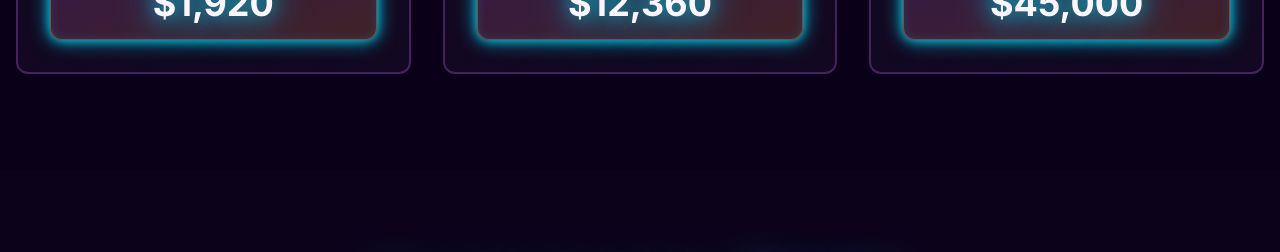
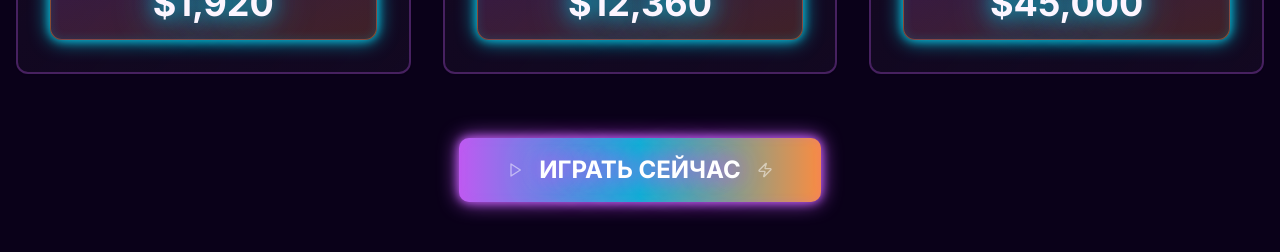
Before and after one commit to pr-poehali-dev/prizmania-crypto-game, a React (Vite) app: page / in a window 1280 px wide. Shown: the part 1920-2172 px from the top of the page. Built offline with nearby package versions, Linux system fonts and the light colour scheme.

Commit message:
feat: добавить кнопку "Играть"

```diff
--- a/src/pages/Index.tsx
+++ b/src/pages/Index.tsx
@@ -296,6 +296,20 @@ const Index = () => {
                   </div>
                 </Card>
               ))}
+            </div>
+
+            <div className="mt-16 flex justify-center animate-fade-in" style={{ animationDelay: '0.6s' }}>
+              <Button
+                size="lg"
+                className="relative group px-12 py-8 text-2xl font-bold bg-gradient-to-r from-primary via-secondary to-accent hover:from-primary/80 hover:via-secondary/80 hover:to-accent/80 neon-border shadow-2xl hover:shadow-primary/50 transition-all duration-300 hover:scale-110"
+                asChild
+              >
+                <a href="https://t.me/PrizmaniaBot?start=rf1j94naat" target="_blank" rel="noopener noreferrer" className="flex items-center gap-4">
+                  <Icon name="Play" size={32} className="animate-pulse" />
+                  <span className="glow-purple">ИГРАТЬ СЕЙЧАС</span>
+                  <Icon name="Zap" size={32} className="animate-pulse" />
+                </a>
+              </Button>
             </div>
           </div>
         </div>
```
